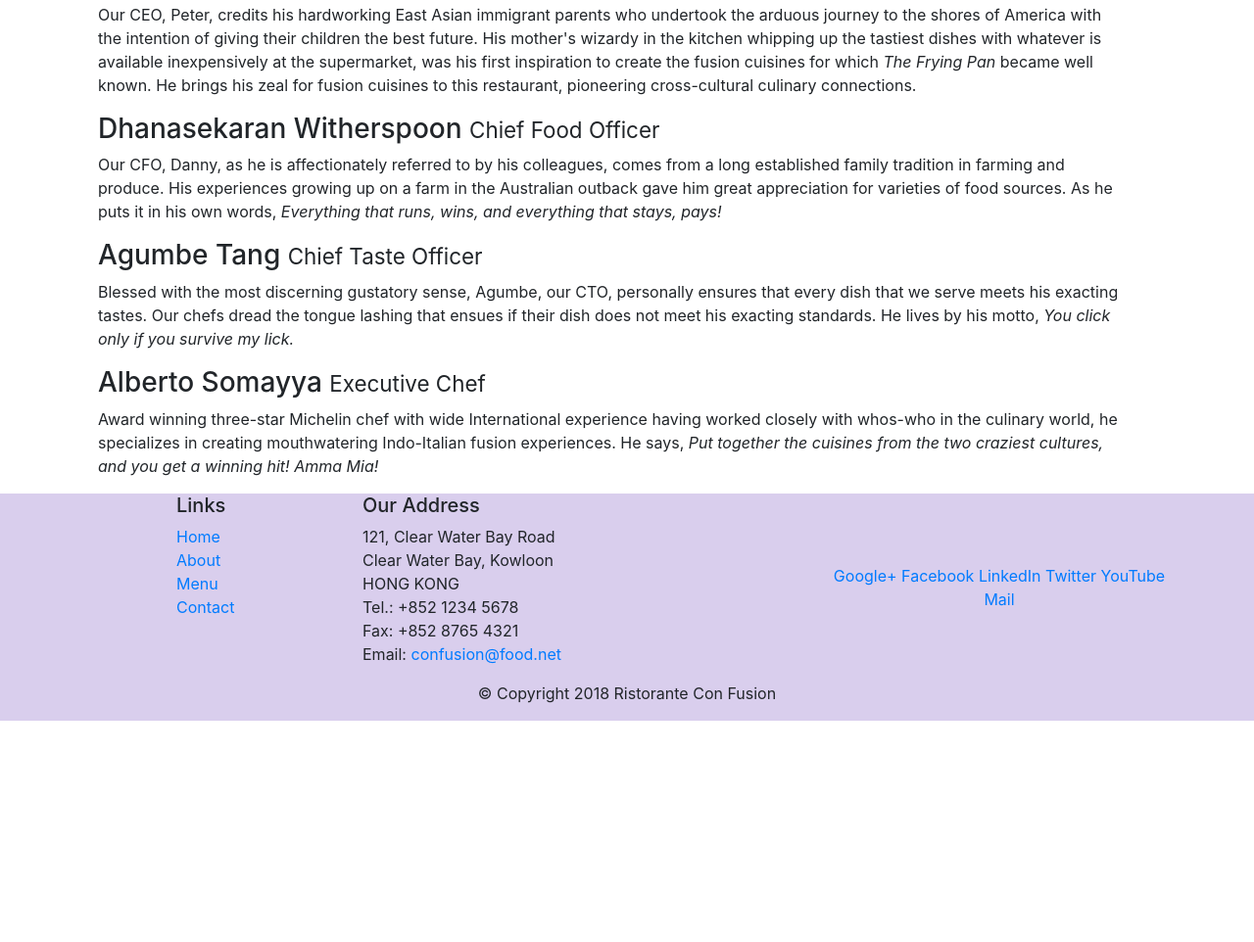
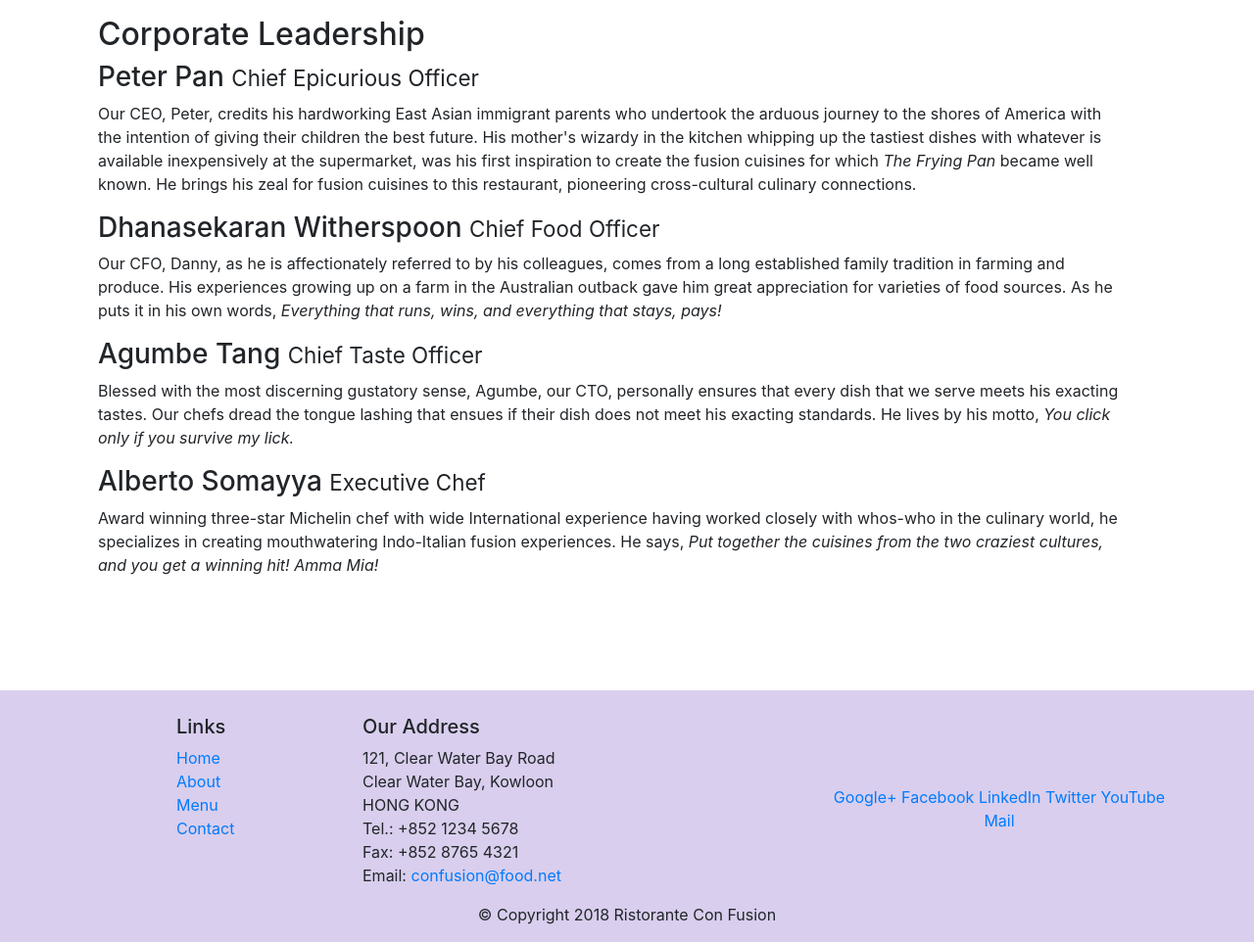
Before and after one commit to jaredraynelson/Bootstrap-Module1, a website: page index.html in a window 1280 px wide. Shown: the part 767-1729 px from the top of the page at 98% size. Before the commit the page ends 1503 px from the top, so only its background shows below. Drawn offline with nearby package versions, Linux system fonts and the light colour scheme.

Commit message:
Third Push

```diff
--- a/css/styles.css
+++ b/css/styles.css
@@ -8,3 +8,19 @@
 .footer{
     background: rgba(149, 117, 205, 0.356);
 }
+
+.row-header{
+    border-top: 1px ridge;
+    /* border-style: solid; */
+    /* border-color: black; */
+    margin-top: 50px;
+    margin-bottom: 100px;
+}
+
+.content-description{
+    padding-top: 50px;
+}
+
+.footer-content{
+    padding-top: 25px;
+}
--- a/index.html
+++ b/index.html
@@ -18,8 +18,8 @@
 
     <header class="jumbotron">
         <div class="container">
-            <div class="row row-header">
-                <div class="col-12 col-sm-6">
+            <div class="row">
+                <div class="col-12 col-sm-6" style="font-weight: 500;">
                     <h1>Ristorante con Fusion</h1>
                     <p>We take inspiration from the World's best cuisines, and create a unique fusion experience. Our lipsmacking creations will tickle your culinary senses!</p>
                 </div>
@@ -48,8 +48,8 @@
         </div>
 
 
-        <div class="container row row-content align-items-center ">
-            <div class="col-12">
+        <div class="container row row-content align-items-center row-header">
+            <div class="col-12 content-description">
                 <h2>Corporate Leadership</h2>
                 <h3>Peter Pan <small>Chief Epicurious Officer</small></h3>
                 <p>Our CEO, Peter, credits his hardworking East Asian immigrant parents who undertook the arduous journey to the shores of America with the intention of giving their children the best future. His mother's wizardy in the kitchen whipping up the tastiest dishes with whatever is available inexpensively at the supermarket, was his first inspiration to create the fusion cuisines for which <em>The Frying Pan</em> became well known. He brings his zeal for fusion cuisines to this restaurant, pioneering cross-cultural culinary connections.</p>
@@ -65,7 +65,7 @@
     </div>
 
     <footer class="footer">
-        <div class="container">
+        <div class="container footer-content">
             <div class="row">
                 <div class="col-4 offset-1 col-sm-2">
                     <h5>Links</h5>
```
